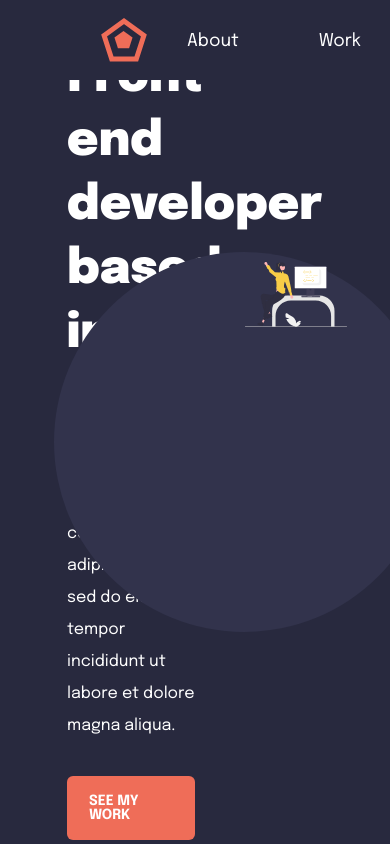
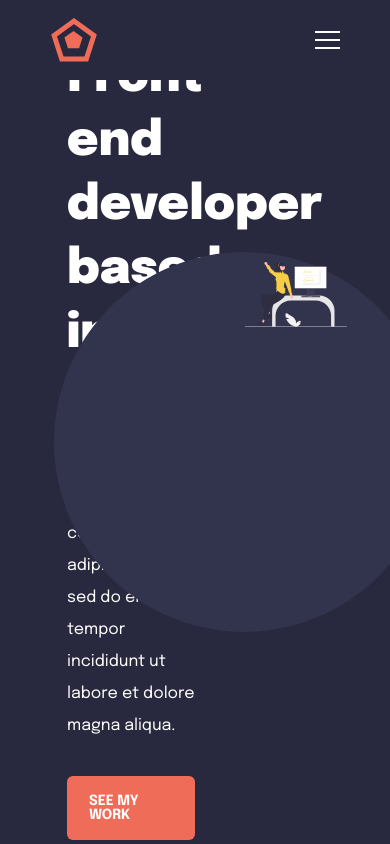
Before and after one commit to jwhan77/jwhan77.github.io, a React (Create React App) app: page / in a window 390 px wide. Built offline with nearby package versions, Linux system fonts and the light colour scheme.

Commit message:
Responsive navbar

```diff
--- a/src/App.css
+++ b/src/App.css
@@ -6,6 +6,22 @@
   overflow-y: scroll;
   height: 100vh;
   scroll-behavior: smooth;
+}
+
+.container::-webkit-scrollbar {
+  width: 5px;
+}
+
+.container::-webkit-scrollbar-track {
+  background: #32334c;
+}
+
+.container::-webkit-scrollbar-thumb {
+  background: #32334c;
+}
+
+.container::-webkit-scrollbar-thumb:hover {
+  background: #28293e;
 }
 
 section {
--- a/src/App.js
+++ b/src/App.js
@@ -47,9 +47,8 @@ function App() {
 
   return (
     <div className="App">
+      <Header />
       <div className="container" id="container">
-        <Header />
-
         <section className="intro" id="intro">
           <Main />
         </section>
--- a/src/components/header/Header.css
+++ b/src/components/header/Header.css
@@ -2,7 +2,7 @@ header {
   position: fixed;
   z-index: 10;
   top: 0;
-  width: calc(100% - 17px);
+  width: 100%;
   height: 80px;
   background-color: #28293e;
   padding: 0 100px;
@@ -12,3 +12,12 @@ header {
   align-items: center;
   transition: 0.5s;
 }
+
+/* mobile */
+
+@media (max-width: 960px) {
+  header {
+    overflow: hidden;
+    padding: 0 50px;
+  }
+}
--- a/src/components/navbar/Navbar.css
+++ b/src/components/navbar/Navbar.css
@@ -2,24 +2,24 @@
   display: flex;
 }
 
-nav {
+.navbar nav {
   display: flex;
   justify-content: space-between;
   align-items: center;
   height: inherit;
 }
 
-nav ul {
+.navbar nav ul {
   margin: 0;
   padding: 0;
   display: flex;
 }
 
-nav ul li {
+.navbar nav ul li {
   list-style: none;
 }
 
-nav ul li span {
+.navbar nav ul li span {
   color: #fff;
   padding: 0 40px;
   font-size: 1.1em;
@@ -31,3 +31,87 @@ nav ul li span {
   width: 138px;
   margin-left: 40px;
 }
+
+/* mobile */
+
+.menu-icon,
+.mobile-navbar {
+  display: none;
+}
+
+.bar1,
+.bar2,
+.bar3 {
+  width: 25px;
+  height: 2px;
+  background-color: #fff;
+  margin: 6px 0;
+  transition: 0.4s;
+}
+
+.change .bar1 {
+  -webkit-transform: rotate(-45deg) translate(6px, 4px);
+  transform: rotate(-45deg) translate(-6px, 4px);
+}
+
+.change .bar2 {
+  opacity: 0;
+}
+
+.change .bar3 {
+  -webkit-transform: rotate(45deg) translate(-6px, -6px);
+  transform: rotate(45deg) translate(-6px, -6px);
+}
+
+@media (max-width: 960px) {
+  .navbar {
+    display: none;
+  }
+
+  .mobile-navbar {
+    width: 0px;
+    display: flex;
+    position: fixed;
+    background-color: #32334c;
+    right: 0;
+    top: 0;
+    height: 100%;
+    z-index: -1;
+    padding-top: 80px;
+    transition: width 1s;
+  }
+
+  .mobile-navbar.show {
+    width: 100%;
+  }
+
+  .mobile-navbar nav {
+    width: 100%;
+  }
+
+  .mobile-navbar nav ul {
+    margin: 0;
+    padding: 0;
+  }
+
+  .mobile-navbar nav ul li {
+    list-style: none;
+    height: 70px;
+    display: flex;
+    align-items: center;
+    padding-left: 50px;
+    font-family: Epilogue;
+    color: #fff;
+    font-size: 24px;
+    cursor: pointer;
+  }
+
+  .mobile-navbar nav ul li:hover {
+    background-color: #28293e;
+  }
+
+  .menu-icon {
+    display: inline-block;
+    cursor: pointer;
+  }
+}
--- a/src/components/navbar/Navbar.js
+++ b/src/components/navbar/Navbar.js
@@ -6,7 +6,18 @@ const Navbar = () => {
   const scrollToElement = (id) => {
     document.getElementById(id).scrollIntoView({ behavior: "smooth" });
   };
+
+  const scrollToElementMobile = (id) => {
+    handleToggle();
+    document.getElementById(id).scrollIntoView({ behavior: "smooth" });
+  };
+
+  const handleToggle = () => {
+    document.getElementById("menu-icon").classList.toggle("change");
+    document.getElementById("mobile-navbar").classList.toggle("show");
+  };
   return (
+    <>
       <div className="navbar">
         <nav>
           <ul>
@@ -20,13 +31,37 @@ const Navbar = () => {
               <span onClick={() => scrollToElement("experience")}>Skills</span>
             </li>
           </ul>
-      </nav>
           <div>
             <button className="button-transparent contact-btn">
               <span onClick={() => scrollToElement("contact")}>Contact</span>
             </button>
           </div>
+        </nav>
       </div>
+      <div className="menu-icon" id="menu-icon" onClick={handleToggle}>
+        <div className="bar1"></div>
+        <div className="bar2"></div>
+        <div className="bar3"></div>
+      </div>
+      <div className="mobile-navbar" id="mobile-navbar">
+        <nav>
+          <ul>
+            <li onClick={() => scrollToElementMobile("about")}>
+              <span>About</span>
+            </li>
+            <li onClick={() => scrollToElementMobile("work")}>
+              <span>Work</span>
+            </li>
+            <li onClick={() => scrollToElementMobile("experience")}>
+              <span>Skills</span>
+            </li>
+            <li onClick={() => scrollToElementMobile("contact")}>
+              <span>Contact</span>
+            </li>
+          </ul>
+        </nav>
+      </div>
+    </>
   );
 };
 
```
Lines whose indentation alone changed are shown as unchanged.
